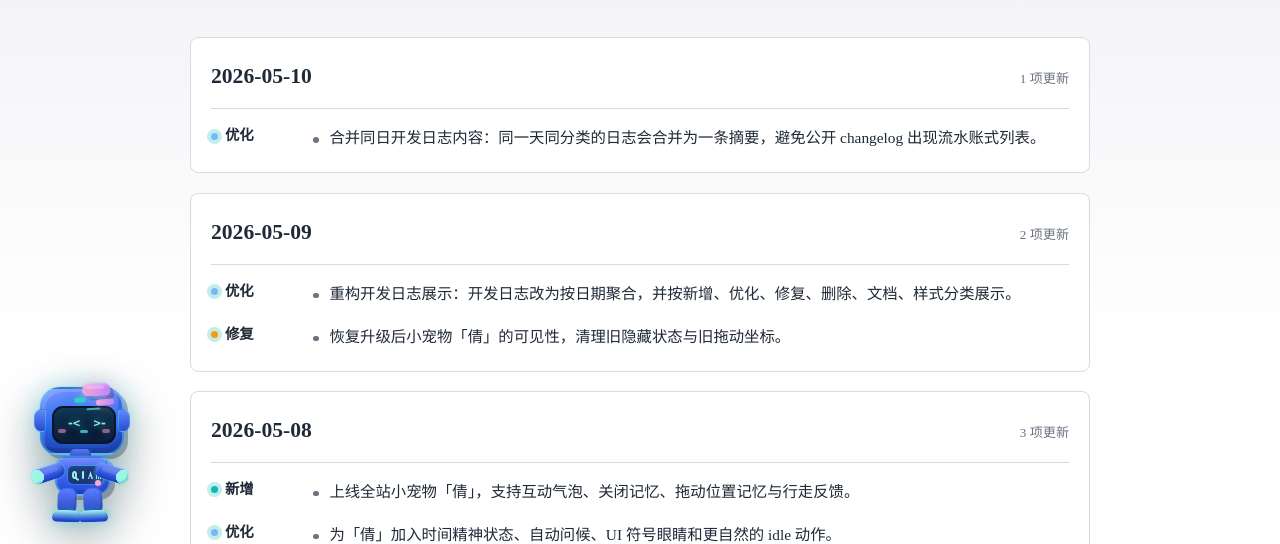
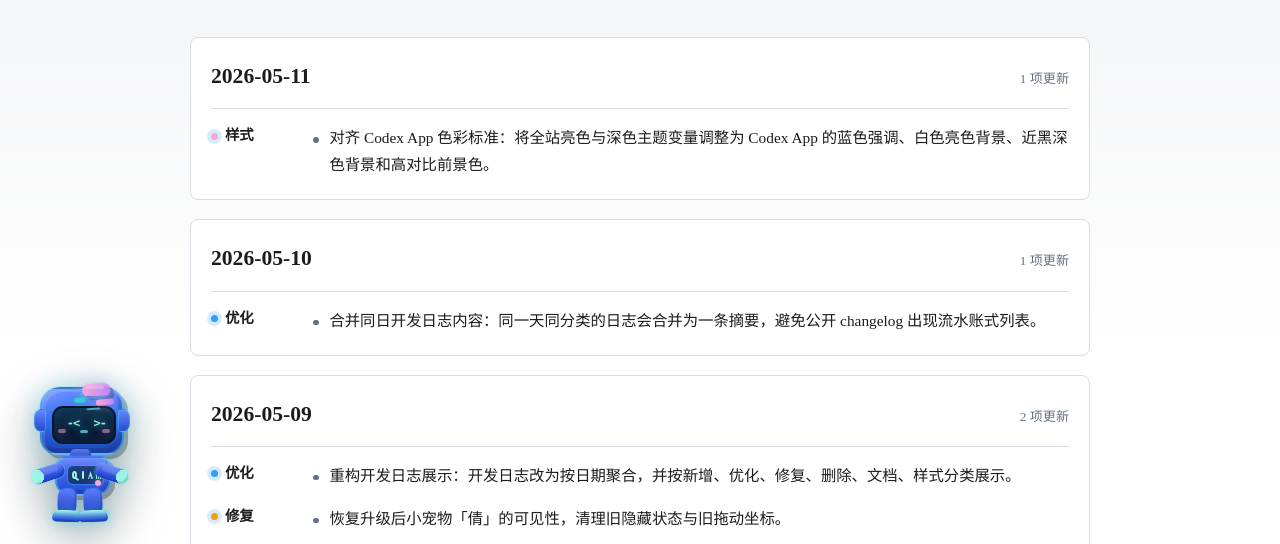
Before and after one commit to Chogori0424/chogori-blog, an Astro site: page /devlog in a window 1280 px wide. Shown: the part 256-800 px from the top of the page. Built offline with nearby package versions, Linux system fonts and the light colour scheme; Astro itself is replaced by a stand-in of ours.

Commit message:
style: align theme with Codex app colors

```diff
--- a/src/data/devlog.json
+++ b/src/data/devlog.json
@@ -1,4 +1,17 @@
 [
+  {
+    "date": "2026-05-11",
+    "items": {
+      "added": [],
+      "improved": [],
+      "fixed": [],
+      "removed": [],
+      "docs": [],
+      "style": [
+        "对齐 Codex App 色彩标准：将全站亮色与深色主题变量调整为 Codex App 的蓝色强调、白色亮色背景、近黑深色背景和高对比前景色。"
+      ]
+    }
+  },
   {
     "date": "2026-05-10",
     "items": {
--- a/src/pages/devlog.astro
+++ b/src/pages/devlog.astro
@@ -152,7 +152,7 @@ const getSections = (group: (typeof changelog)[number]) =>
 				background: var(--color-accent);
 			}
 			.change-section-improved .category-dot {
-				background: #7ab7f5;
+				background: var(--color-accent);
 			}
 			.change-section-fixed .category-dot {
 				background: #f59e0b;
--- a/src/styles/global.css
+++ b/src/styles/global.css
@@ -7,130 +7,167 @@
 :root {
 	color-scheme: light;
 	--color-bg: #ffffff;
-	--color-bg-secondary: #f7f7f8;
-	--color-bg-hover: #ececf1;
-	--color-text: #1f2937;
-	--color-text-muted: #6b7280;
-	--color-border: #d9d9e3;
-	--color-link: #087e7a;
-	--color-link-hover: #0abab5;
-	--color-code-bg: #f7f7f8;
-	--color-code-text: #1f2937;
-	--color-code-border: #d9d9e3;
-	--color-inline-code-bg: #f7f7f8;
-	--color-inline-code-text: #e06c75;
+	--color-bg-secondary: #f6f7f8;
+	--color-bg-hover: #eef2f6;
+	--color-text: #1a1c1f;
+	--color-text-muted: #667085;
+	--color-border: #d8dce2;
+	--color-link: #339cff;
+	--color-link-hover: #1f8df5;
+	--color-code-bg: #f6f7f8;
+	--color-code-text: #1a1c1f;
+	--color-code-border: #d8dce2;
+	--color-inline-code-bg: #eef2f6;
+	--color-inline-code-text: #2563eb;
 	--color-card-bg: #ffffff;
-	--color-card-border: #d9d9e3;
-	--color-scrollbar: #f1f5f9;
-	--color-scrollbar-thumb: #cbd5e1;
-	--color-accent: #0abab5;
-	--color-accent-hover: #08a09b;
-	--color-accent-muted: #0abab540;
+	--color-card-border: #d8dce2;
+	--color-scrollbar: #f1f3f5;
+	--color-scrollbar-thumb: #c8ced8;
+	--color-accent: #339cff;
+	--color-accent-hover: #1f8df5;
+	--color-accent-muted: #339cff33;
 	--accent: var(--color-accent);
 	--accent-dark: var(--color-accent-hover);
-	--black: 31, 41, 55;
-	--gray: 107, 114, 128;
-	--gray-light: 217, 217, 227;
-	--gray-dark: 31, 41, 55;
-	--gray-gradient: rgba(var(--gray-light), 50%), var(--color-bg);
+	--black: 26, 28, 31;
+	--gray: 102, 112, 133;
+	--gray-light: 216, 220, 226;
+	--gray-dark: 26, 28, 31;
+	--gray-gradient: rgba(var(--gray-light), 48%), var(--color-bg);
 	--background: var(--color-bg);
 	--surface: var(--color-card-bg);
-	--surface-soft: var(--color-card-bg);
+	--surface-soft: var(--color-bg-secondary);
 	--border-color: var(--color-border);
 	--code-bg: var(--color-inline-code-bg);
 	--code-block-bg: var(--color-code-bg);
-	--header-shadow: 0 2px 8px rgba(var(--black), 5%);
+	--header-shadow: 0 2px 8px rgba(var(--black), 6%);
 	--box-shadow:
-		0 2px 6px rgba(var(--gray), 25%), 0 8px 24px rgba(var(--gray), 33%),
-		0 16px 32px rgba(var(--gray), 33%);
+		0 2px 6px rgba(var(--gray), 16%), 0 8px 24px rgba(var(--gray), 20%),
+		0 16px 32px rgba(var(--gray), 18%);
 }
 
 @media (prefers-color-scheme: dark) {
 	:root:not([data-theme='light']) {
 		color-scheme: dark;
-		--color-bg: #212121;
-		--color-bg-secondary: #2f2f2f;
-		--color-bg-hover: #383838;
-		--color-text: #ececec;
-		--color-text-muted: #8e8ea0;
-		--color-border: #383838;
-		--color-link: #7ab7f5;
-		--color-link-hover: #0abab5;
-		--color-code-bg: #2f2f2f;
-		--color-code-text: #ececec;
-		--color-code-border: #383838;
-		--color-inline-code-bg: #2f2f2f;
-		--color-inline-code-text: #e06c75;
-		--color-card-bg: #2f2f2f;
-		--color-card-border: #383838;
-		--color-scrollbar: #383838;
+		--color-bg: #181818;
+		--color-bg-secondary: #202020;
+		--color-bg-hover: #2a2a2a;
+		--color-text: #ffffff;
+		--color-text-muted: #b3b3b3;
+		--color-border: #343434;
+		--color-link: #339cff;
+		--color-link-hover: #66b5ff;
+		--color-code-bg: #202020;
+		--color-code-text: #ffffff;
+		--color-code-border: #343434;
+		--color-inline-code-bg: #242424;
+		--color-inline-code-text: #9fcdff;
+		--color-card-bg: #242424;
+		--color-card-border: #343434;
+		--color-scrollbar: #242424;
 		--color-scrollbar-thumb: #555555;
-		--color-accent: #0abab5;
-		--color-accent-hover: #08a09b;
-		--color-accent-muted: #0abab540;
+		--color-accent: #339cff;
+		--color-accent-hover: #66b5ff;
+		--color-accent-muted: #339cff33;
 		--accent: var(--color-accent);
 		--accent-dark: var(--color-accent-hover);
-		--black: 236, 236, 236;
-		--gray: 142, 142, 160;
-		--gray-light: 56, 56, 56;
-		--gray-dark: 236, 236, 236;
+		--black: 255, 255, 255;
+		--gray: 179, 179, 179;
+		--gray-light: 52, 52, 52;
+		--gray-dark: 255, 255, 255;
 		--gray-gradient: var(--color-bg), var(--color-bg);
 		--background: var(--color-bg);
 		--surface: var(--color-card-bg);
-		--surface-soft: var(--color-card-bg);
+		--surface-soft: var(--color-bg-secondary);
 		--border-color: var(--color-border);
 		--code-bg: var(--color-inline-code-bg);
 		--code-block-bg: var(--color-code-bg);
-		--header-shadow: 0 2px 10px rgba(0, 0, 0, 35%);
+		--header-shadow: 0 2px 10px rgba(0, 0, 0, 36%);
 		--box-shadow:
-			0 2px 8px rgba(0, 0, 0, 24%), 0 12px 28px rgba(0, 0, 0, 32%),
-			0 18px 36px rgba(0, 0, 0, 28%);
+			0 2px 8px rgba(0, 0, 0, 26%), 0 12px 28px rgba(0, 0, 0, 34%),
+			0 18px 36px rgba(0, 0, 0, 30%);
 	}
 }
 
 [data-theme='dark'] {
 	color-scheme: dark;
-	--color-bg: #212121;
-	--color-bg-secondary: #2f2f2f;
-	--color-bg-hover: #383838;
-	--color-text: #ececec;
-	--color-text-muted: #8e8ea0;
-	--color-border: #383838;
-	--color-link: #7ab7f5;
-	--color-link-hover: #0abab5;
-	--color-code-bg: #2f2f2f;
-	--color-code-text: #ececec;
-	--color-code-border: #383838;
-	--color-inline-code-bg: #2f2f2f;
-	--color-inline-code-text: #e06c75;
-	--color-card-bg: #2f2f2f;
-	--color-card-border: #383838;
-	--color-scrollbar: #383838;
+	--color-bg: #181818;
+	--color-bg-secondary: #202020;
+	--color-bg-hover: #2a2a2a;
+	--color-text: #ffffff;
+	--color-text-muted: #b3b3b3;
+	--color-border: #343434;
+	--color-link: #339cff;
+	--color-link-hover: #66b5ff;
+	--color-code-bg: #202020;
+	--color-code-text: #ffffff;
+	--color-code-border: #343434;
+	--color-inline-code-bg: #242424;
+	--color-inline-code-text: #9fcdff;
+	--color-card-bg: #242424;
+	--color-card-border: #343434;
+	--color-scrollbar: #242424;
 	--color-scrollbar-thumb: #555555;
-	--color-accent: #0abab5;
-	--color-accent-hover: #08a09b;
-	--color-accent-muted: #0abab540;
+	--color-accent: #339cff;
+	--color-accent-hover: #66b5ff;
+	--color-accent-muted: #339cff33;
 	--accent: var(--color-accent);
 	--accent-dark: var(--color-accent-hover);
-	--black: 236, 236, 236;
-	--gray: 142, 142, 160;
-	--gray-light: 56, 56, 56;
-	--gray-dark: 236, 236, 236;
+	--black: 255, 255, 255;
+	--gray: 179, 179, 179;
+	--gray-light: 52, 52, 52;
+	--gray-dark: 255, 255, 255;
 	--gray-gradient: var(--color-bg), var(--color-bg);
 	--background: var(--color-bg);
 	--surface: var(--color-card-bg);
-	--surface-soft: var(--color-card-bg);
+	--surface-soft: var(--color-bg-secondary);
 	--border-color: var(--color-border);
 	--code-bg: var(--color-inline-code-bg);
 	--code-block-bg: var(--color-code-bg);
-	--header-shadow: 0 2px 10px rgba(0, 0, 0, 35%);
+	--header-shadow: 0 2px 10px rgba(0, 0, 0, 36%);
 	--box-shadow:
-		0 2px 8px rgba(0, 0, 0, 24%), 0 12px 28px rgba(0, 0, 0, 32%),
-		0 18px 36px rgba(0, 0, 0, 28%);
+		0 2px 8px rgba(0, 0, 0, 26%), 0 12px 28px rgba(0, 0, 0, 34%),
+		0 18px 36px rgba(0, 0, 0, 30%);
 }
 
 [data-theme='light'] {
 	color-scheme: light;
+	--color-bg: #ffffff;
+	--color-bg-secondary: #f6f7f8;
+	--color-bg-hover: #eef2f6;
+	--color-text: #1a1c1f;
+	--color-text-muted: #667085;
+	--color-border: #d8dce2;
+	--color-link: #339cff;
+	--color-link-hover: #1f8df5;
+	--color-code-bg: #f6f7f8;
+	--color-code-text: #1a1c1f;
+	--color-code-border: #d8dce2;
+	--color-inline-code-bg: #eef2f6;
+	--color-inline-code-text: #2563eb;
+	--color-card-bg: #ffffff;
+	--color-card-border: #d8dce2;
+	--color-scrollbar: #f1f3f5;
+	--color-scrollbar-thumb: #c8ced8;
+	--color-accent: #339cff;
+	--color-accent-hover: #1f8df5;
+	--color-accent-muted: #339cff33;
+	--accent: var(--color-accent);
+	--accent-dark: var(--color-accent-hover);
+	--black: 26, 28, 31;
+	--gray: 102, 112, 133;
+	--gray-light: 216, 220, 226;
+	--gray-dark: 26, 28, 31;
+	--gray-gradient: rgba(var(--gray-light), 48%), var(--color-bg);
+	--background: var(--color-bg);
+	--surface: var(--color-card-bg);
+	--surface-soft: var(--color-bg-secondary);
+	--border-color: var(--color-border);
+	--code-bg: var(--color-inline-code-bg);
+	--code-block-bg: var(--color-code-bg);
+	--header-shadow: 0 2px 8px rgba(var(--black), 6%);
+	--box-shadow:
+		0 2px 6px rgba(var(--gray), 16%), 0 8px 24px rgba(var(--gray), 20%),
+		0 16px 32px rgba(var(--gray), 18%);
 }
 
 body {
```
